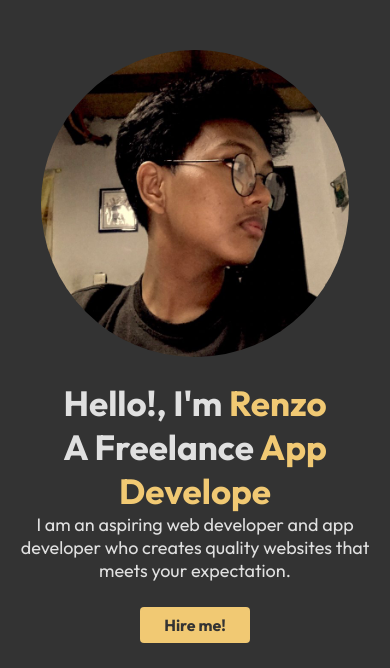
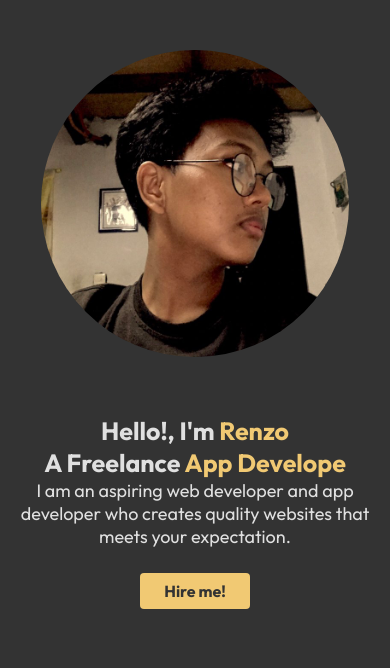
Before and after one commit to Rdev-Prog/R-Dev-Portfolio, a plain HTML site: page index.html in a window 390 px wide. Shown: the part 105-773 px from the top of the page. Drawn offline with Linux system fonts and the light colour scheme.

Commit message:
Update mobile.css

```diff
--- a/CSS FOLDER/mobile.css
+++ b/CSS FOLDER/mobile.css
@@ -171,14 +171,14 @@
 
     /* DESIGN FOR - HOME - MAIN CONTENT - TEXT - 1 */
     .container .home section .text-con p:nth-child(1) {
-        font-size: 35px;
+        font-size: 25px;
         font-weight: 700;
     }
 
     /* DESIGN FOR - HOME - MAIN CONTENT - TEXT - 2 */
     .container .home section .text-con p:nth-child(2) {
         font-weight: 700;
-        font-size: 35px;
+        font-size: 25px;
     }
     .container .home section .text-con p:nth-child(2):after {
         content: "Web Developer";
```
